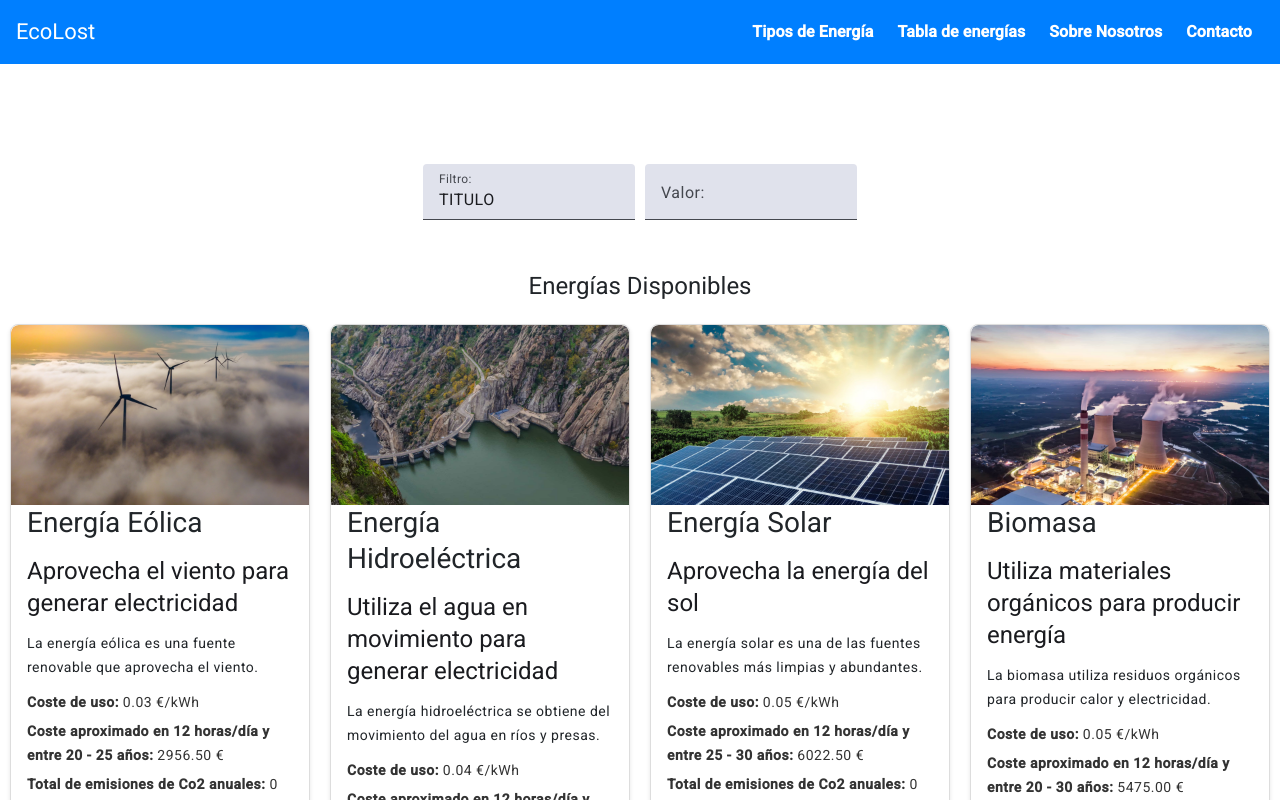
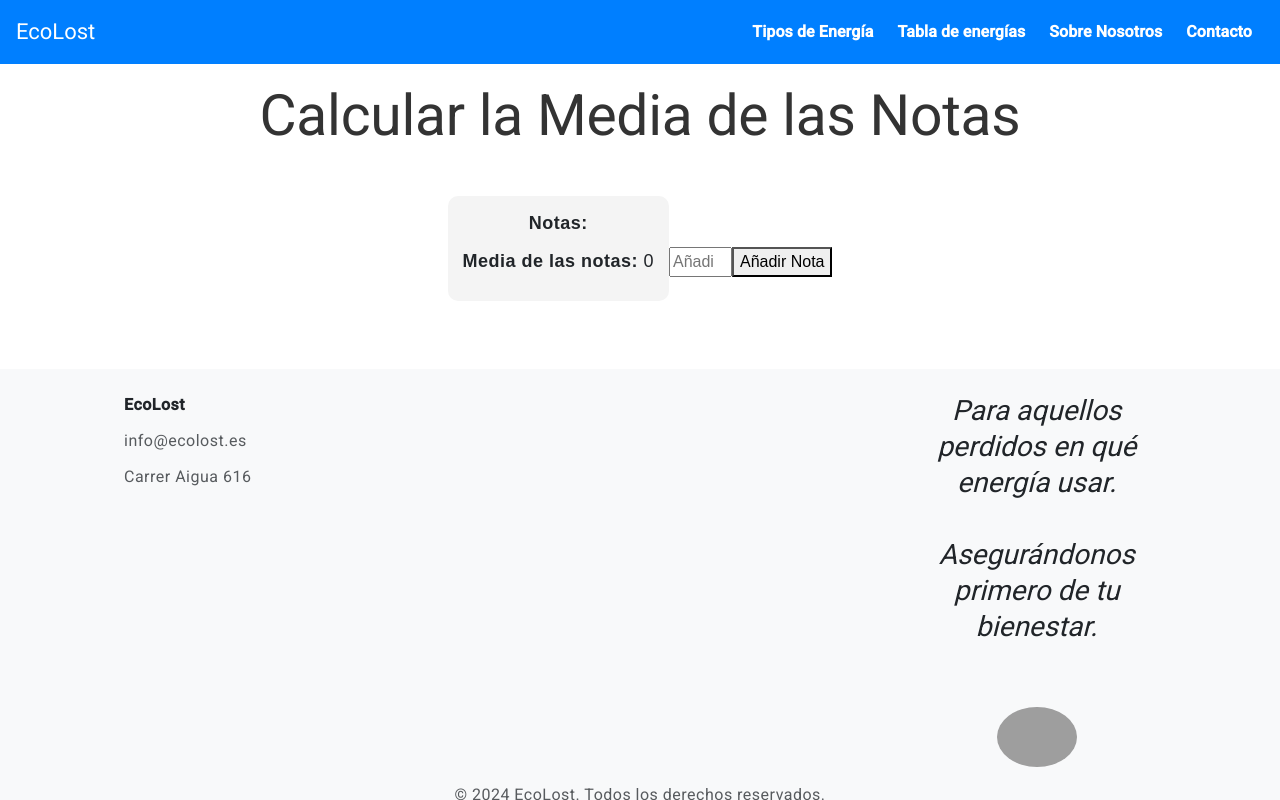
Before and after one commit to diMorillas/PJ102425_EnergiasRenovables, an Angular app in the folder P10_2425/: page /media in a window 1280 px wide. Before the commit this address led to /. Shown: the top 800 px of the page. Built offline with nearby package versions, Linux system fonts and the light colour scheme; grey boxes are pictures that could not be loaded.

Commit message:
branch to create the card component

```diff
--- a/P10_2425/src/app/app.routes.ts
+++ b/P10_2425/src/app/app.routes.ts
@@ -3,11 +3,13 @@ import { AboutUsComponent } from './aboutus.app.component';
 import { FormComponent } from './form.app.component';
 import { CardComponent } from './card.component';
 import { TableComponent } from './table.component';
+import { MediaNotasComponent } from './media-notas.component';
 
 export const routes: Routes = [
   { path: '', component: CardComponent  },  // Página principal
   { path: 'about-us', component: AboutUsComponent },
   { path: 'form', component: FormComponent },
   {path:'table',component: TableComponent},
+  {path:'media',component:MediaNotasComponent},
   { path: '**', redirectTo: '', pathMatch: 'full' } // Ruta 404
 ];
--- /dev/null
+++ b/P10_2425/src/app/media-notas.component.css
@@ -0,0 +1,21 @@
+.container {
+    text-align: center;
+    font-family: Arial, sans-serif;
+    padding: 20px;
+  }
+
+  .notas {
+    background-color: #f4f4f4;
+    padding: 15px;
+    border-radius: 10px;
+    margin-top: 20px;
+    display: inline-block;
+  }
+
+  h1 {
+    color: #333;
+  }
+
+  p {
+    font-size: 18px;
+  }
--- /dev/null
+++ b/P10_2425/src/app/media-notas.component.html
@@ -0,0 +1,9 @@
+<div class="container">
+    <h1>Calcular la Media de las Notas</h1>
+    <div class="notas">
+      <p><strong>Notas:</strong> {{ notas }}</p>
+      <p><strong>Media de las notas:</strong> {{ notas | mediaNotas }}</p>
+    </div>
+    <input type="number" [(ngModel)]="nuevaNota" placeholder="Añadir nueva nota"  min="0" max="10"/>
+    <button (click)="agregarNota()">Añadir Nota</button>
+  </div>
--- /dev/null
+++ b/P10_2425/src/app/media-notas.component.ts
@@ -0,0 +1,27 @@
+import { Component } from '@angular/core';
+import { MediaNotasPipe } from './pipe/media-notas.pipe';
+import { FormsModule } from '@angular/forms';
+
+@Component({
+  selector: 'app-media-notas',
+  templateUrl: './media-notas.component.html',
+  styleUrls: ['./media-notas.component.css'],
+  standalone: true,
+  imports: [MediaNotasPipe, FormsModule]
+})
+export class MediaNotasComponent {
+  notas: number[] = [];
+  nuevaNota: number | null = null;
+
+
+  agregarNota() {
+    if (this.nuevaNota !== null && this.nuevaNota <=10  && this.nuevaNota >=0) {
+      this.notas = [...this.notas, + this.nuevaNota];
+      this.nuevaNota = null;
+    }else{
+        console.log("nota incorrecta, inténtalo de nuevo máquina");
+        alert("uuups, la nota es incorrecta");
+    }
+  }
+
+}
--- /dev/null
+++ b/P10_2425/src/app/pipe/media-notas.pipe.ts
@@ -0,0 +1,16 @@
+import { Pipe, PipeTransform } from '@angular/core';
+
+@Pipe({
+  name: 'mediaNotas',
+  standalone: true,
+  pure: false
+})
+export class MediaNotasPipe implements PipeTransform {
+  transform(value: number[]): number {
+    if (value.length === 0) {
+      return 0;
+    }
+    const suma = value.reduce((acc, nota) => acc + nota, 0);
+    return suma / value.length;
+  }
+}
```
Also changed, not shown: P10_2425/src/app/data/datos.json (added, +30 -0 lines).
